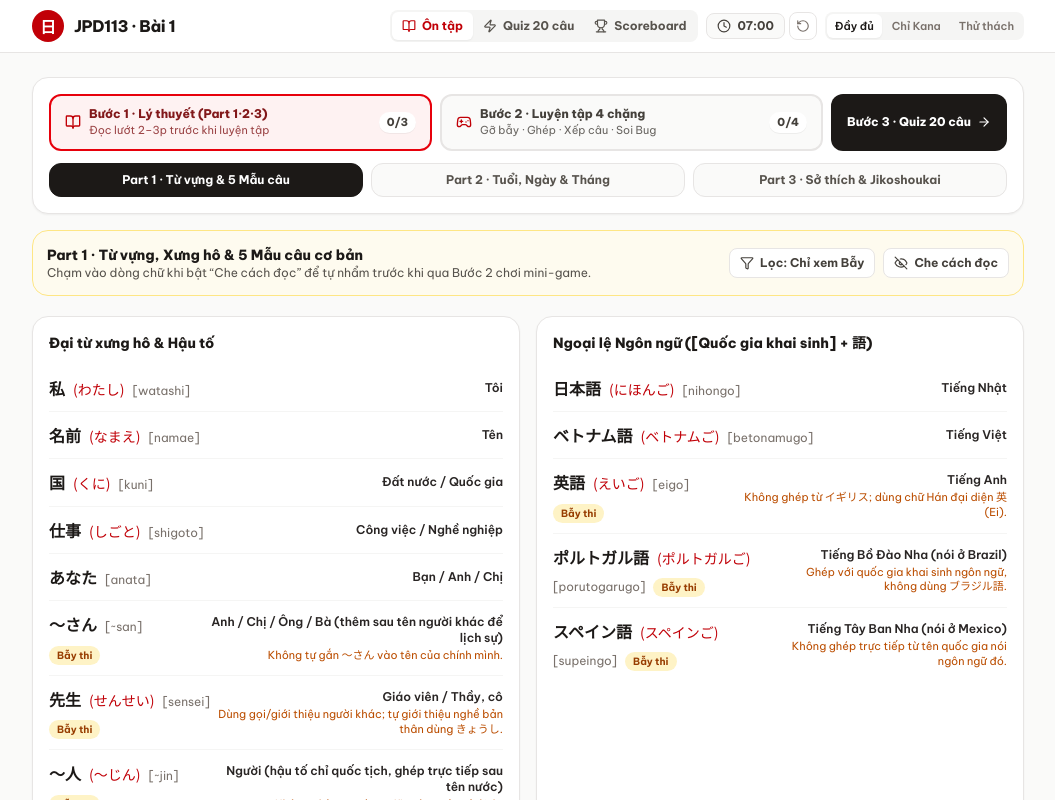
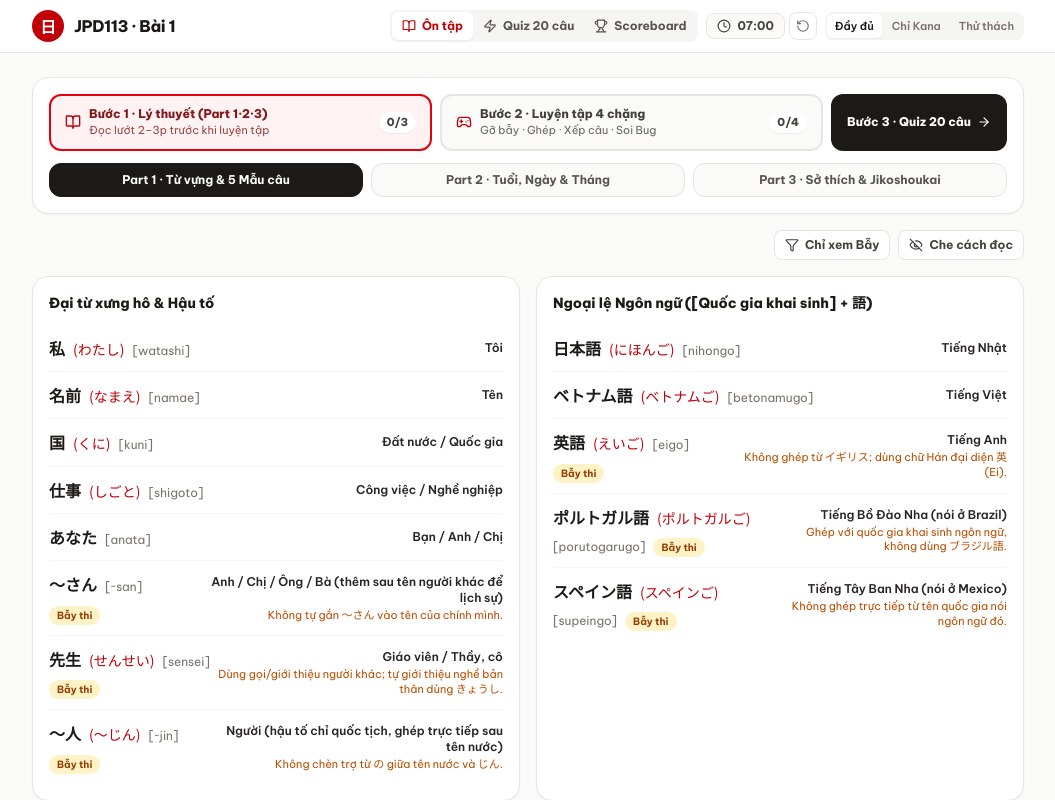
Before and after one commit to KH4NHTU0N9/JPD113-REVISION-PROJECT, a React (Vite) app: page / in a window 1280 px wide. Shown: the top 800 px of the page, without its empty margins (112-1167 px from the left). Built offline with nearby package versions, Linux system fonts and the light colour scheme.

Commit message:
refactor(part1): remove step intro banner and footer prompt

```diff
--- a/src/components/Part1ReviewTab.tsx
+++ b/src/components/Part1ReviewTab.tsx
@@ -120,42 +120,32 @@ export function Part1ReviewTab({
   const visibleCountries = showAllCountries ? COUNTRIES : COUNTRIES.slice(0, 6);
 
   return (
-    <div className="space-y-5">
-      <div className="flex flex-wrap items-center justify-between gap-2 rounded-2xl border border-amber-200 bg-amber-50/70 p-3.5">
-        <div>
-          <h2 className="text-sm font-extrabold text-stone-900">
-            Part 1 · Từ vựng, Xưng hô & 5 Mẫu câu cơ bản
-          </h2>
-          <p className="text-xs text-stone-600">
-            Chạm vào dòng chữ khi bật “Che cách đọc” để tự nhẩm trước khi qua Bước 2 chơi mini-game.
-          </p>
-        </div>
-        <div className="flex flex-wrap items-center gap-2">
+    <div className="space-y-4">
+      <div className="flex flex-wrap items-center justify-end gap-2">
         <button
           type="button"
           onClick={() => setTrapOnly((prev) => !prev)}
           className={`flex items-center gap-1.5 rounded-lg border px-2.5 py-1.5 text-xs font-bold transition ${
             trapOnly
-                ? 'border-amber-400 bg-amber-200 text-amber-950'
+              ? 'border-amber-300 bg-amber-100 text-amber-950'
               : 'border-stone-200 bg-white text-stone-700 hover:bg-stone-50'
           }`}
         >
           <Filter className="h-3.5 w-3.5" />
-            {trapOnly ? 'Đang lọc: Chỉ Bẫy' : 'Lọc: Chỉ xem Bẫy'}
+          {trapOnly ? 'Đang lọc: Bẫy' : 'Chỉ xem Bẫy'}
         </button>
         <button
           type="button"
           onClick={() => setHideReading((prev) => !prev)}
           className={`flex items-center gap-1.5 rounded-lg border px-2.5 py-1.5 text-xs font-bold transition ${
             hideReading
-                ? 'border-stone-900 bg-stone-900 text-white'
+              ? 'border-red-300 bg-red-50 text-red-800'
               : 'border-stone-200 bg-white text-stone-700 hover:bg-stone-50'
           }`}
         >
           {hideReading ? <Eye className="h-3.5 w-3.5" /> : <EyeOff className="h-3.5 w-3.5" />}
           {hideReading ? 'Hiện cách đọc' : 'Che cách đọc'}
         </button>
-        </div>
       </div>
 
       <div className="grid gap-4 md:grid-cols-2">
@@ -299,20 +289,17 @@ export function Part1ReviewTab({
         </div>
       </section>
 
-      <div className="flex flex-wrap items-center justify-between gap-3 rounded-2xl border border-stone-200 bg-white p-4 shadow-xs">
-        <p className="text-xs text-stone-600">
-          Đã xem xong Từ vựng, 18 Quốc gia & 5 Mẫu câu chưa? Chuyển qua Part 2 Tuổi & Ngày nhé.
-        </p>
+      <div className="flex justify-end">
         <button
           type="button"
           onClick={onComplete}
           className={`flex items-center gap-1.5 rounded-xl px-4 py-2 text-xs font-extrabold transition ${
             isCompleted
-              ? 'bg-emerald-100 text-emerald-800'
+              ? 'bg-emerald-100 text-emerald-800 hover:bg-emerald-200'
               : 'bg-red-700 text-white hover:bg-red-800'
           }`}
         >
-          <span>{isCompleted ? 'Đã xem Part 1 · Sang Part 2' : 'Xong lý thuyết Part 1 → Part 2'}</span>
+          <span>{isCompleted ? 'Sang Part 2' : 'Tiếp tục: Part 2'}</span>
           <ArrowRight className="h-4 w-4" />
         </button>
       </div>
```
Lines whose indentation alone changed are shown as unchanged.
